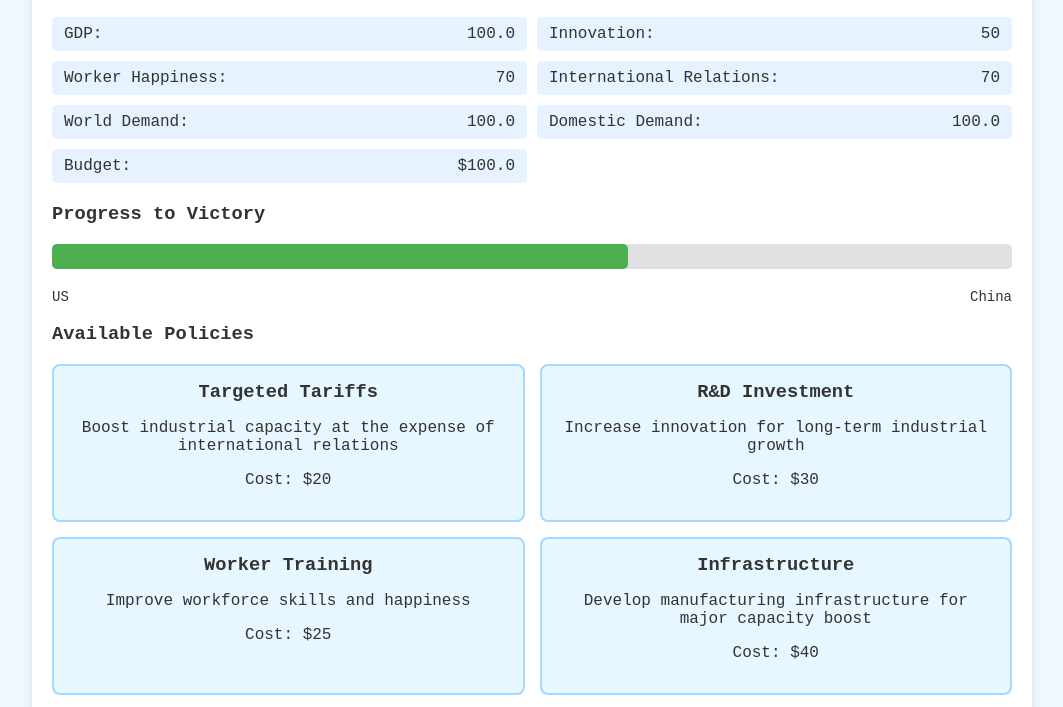
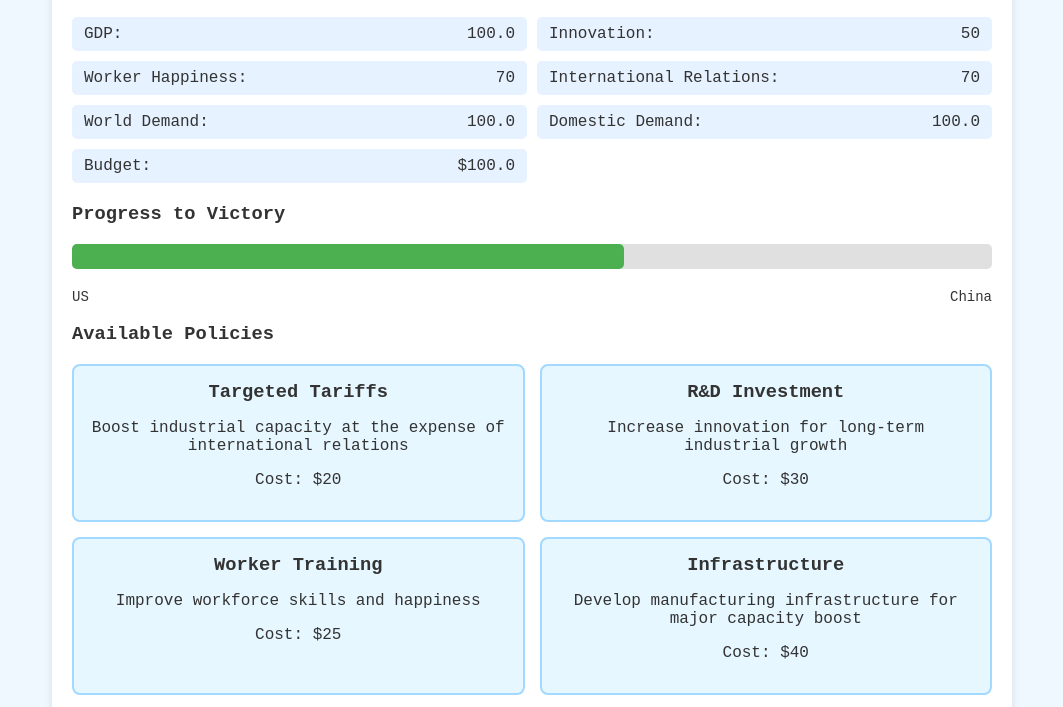
Before and after one commit to a0ng/tradewar, a plain HTML site: page docs/index.html in a window 1280 px wide. Shown: the part 401-1108 px from the top of the page, without its empty margins (108-1171 px from the left). Drawn offline with Linux system fonts and the light colour scheme.

Commit message:
Fix game styling and add API configuration

```diff
--- a/docs/index.html
+++ b/docs/index.html
@@ -11,11 +11,16 @@
         padding: 0;
         background-color: #f0f8ff;
         color: #333;
+        min-height: 100vh;
+        display: flex;
+        justify-content: center;
       }
       .container {
         max-width: 1000px;
         margin: 0 auto;
         padding: 20px;
+        box-sizing: border-box;
+        width: 100%;
       }
       header {
         text-align: center;
@@ -26,6 +31,7 @@
         border-radius: 10px;
         padding: 20px;
         box-shadow: 0 4px 8px rgba(0, 0, 0, 0.1);
+        margin-bottom: 40px;
       }
       .map-container {
         position: relative;
@@ -408,6 +414,9 @@
     </div>
 
     <script>
+      // API configuration
+      const API_BASE_URL = "https://tradewar.onrender.com"; // Replace with your Render URL
+
       class IndustryValley {
         constructor() {
           // Game state variables
```
